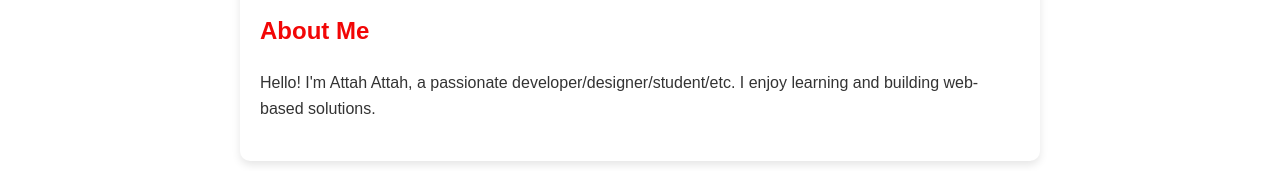
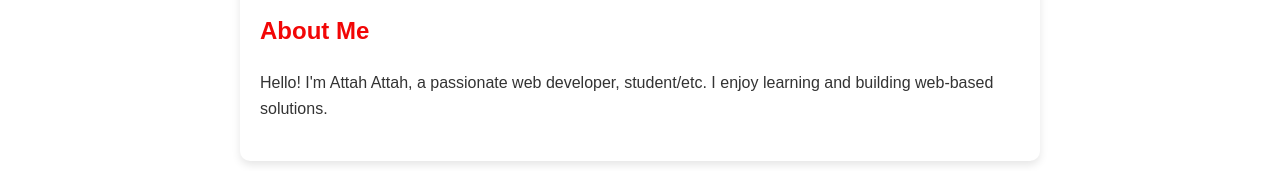
Before and after one commit to Attah459/my-portfolio, a plain HTML site: page index.html in a window 1280 px wide. Shown: the part 185-356 px from the top of the page. Drawn offline with Linux system fonts and the light colour scheme.

Commit message:
Initial commit - basic HTML and CSS structure

```diff
--- a/index.html
+++ b/index.html
@@ -23,7 +23,7 @@
   <!-- About Section -->
   <section id="about">
     <h2>About Me</h2>
-    <p>Hello! I'm Attah Attah, a passionate developer/designer/student/etc. I enjoy learning and building web-based solutions.</p>
+    <p>Hello! I'm Attah Attah, a passionate web developer, student/etc. I enjoy learning and building web-based solutions.</p>
   </section>
 
   <!-- Projects Section -->
```
Also changed, not shown: replacements.txt (deleted), 1 other file.
